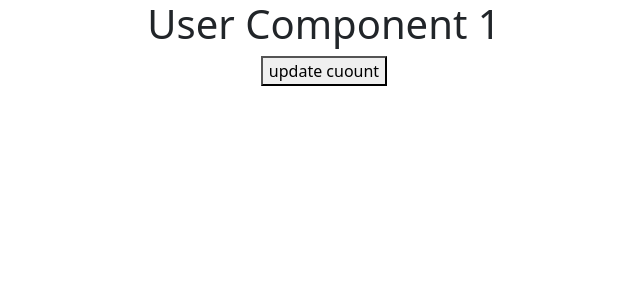
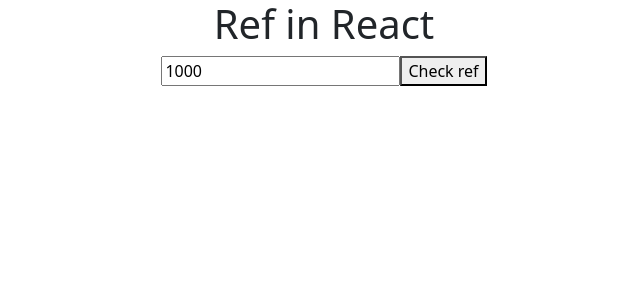
Before and after one commit to j4sumit/reacttopics, a React (Create React App) app: page / in a window 1280 px wide. Shown: the top 300 px of the page, without its empty margins (316-956 px from the left). Built offline with nearby package versions, Linux system fonts and the light colour scheme.

Commit message:
Ref in class component

```diff
--- a/src/App.js
+++ b/src/App.js
@@ -1,28 +1,35 @@
-// import React from "react";
-// import { From } from "react-bootstrap";
 import './App.css';
-import User from "./User";
-import React,{PureComponent} from "react";
-class App extends PureComponent
+import React,{createRef} from 'react';
+class App extends React.Component
 {
-     constructor()
+    constructor()
     {
         super();
-        this.state={
-            count:1
-        }
+        this.inputref=createRef()
+
+    }
+    componentDidMount()
+    {
+        console.warn(this.inputref.current.value="1000");
+    }
+
+    getVal()
+    {
+console.log(this.inputref.current.value);
+this.inputref.current.style.color="red"
+this.inputref.current.style.background="black";
     }
     render()
     {
+     return(
+         <div className='App'>
+             <h1>Ref in React</h1>
+             <input type="text" ref={this.inputref} />
+             <button onClick={()=>this.getVal()}>Check ref</button>
 
-        return(
-            <div className="App">
-     <User count={this.state.count}/>
-            <button onClick={()=>this.setState({count: this.state.count})}>
-                update cuount
-                </button>
-            </div>
-        )
+         </div>
+     )
     }
 }
+
 export default App;
```
